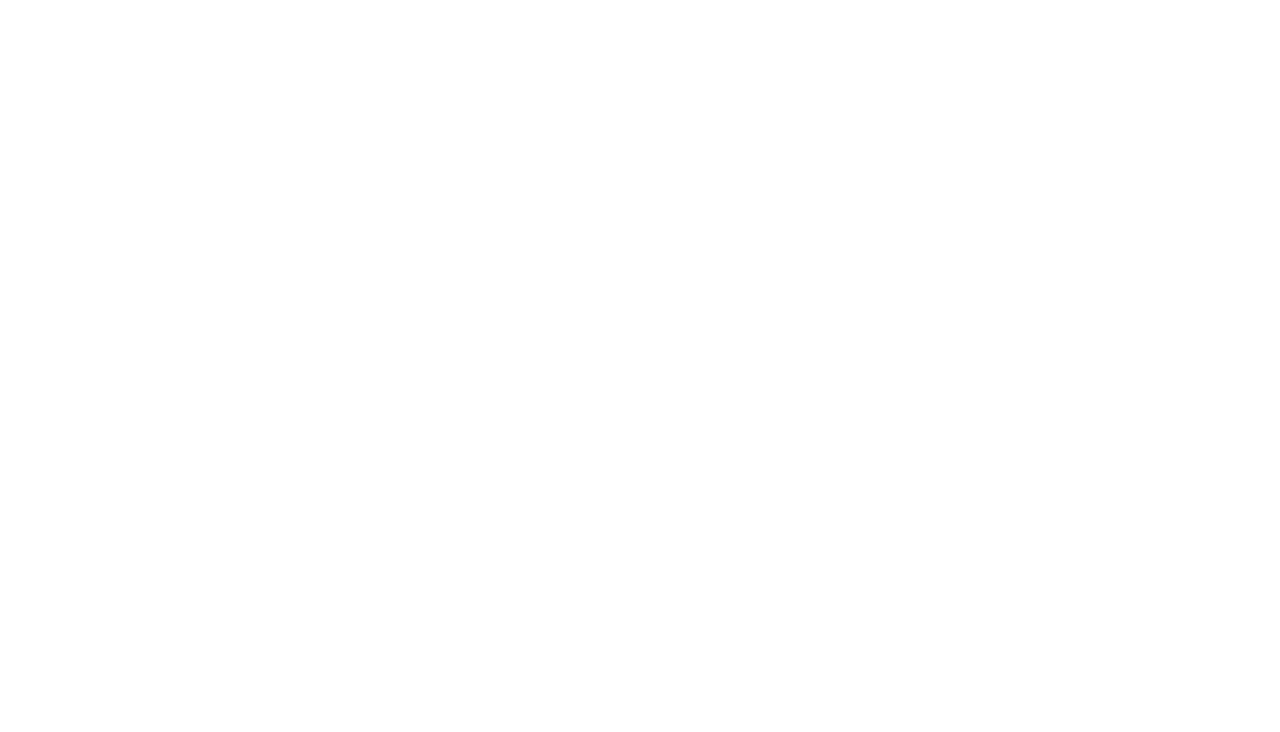
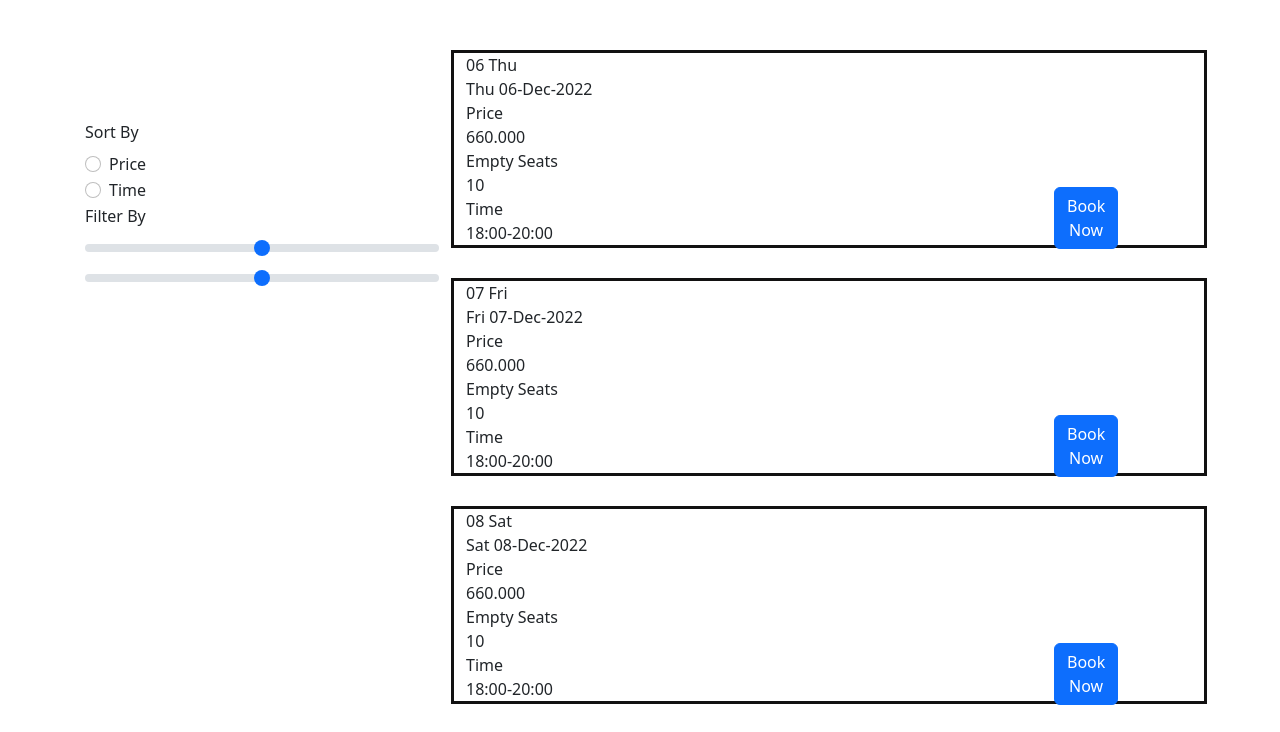
Before and after one commit to nguyendhst/project-movie-ticket-booking, a React (Create React App) app: page /booking in a window 1280 px wide. Before the commit this address had no page. Shown: the top 732 px of the page. Built offline with nearby package versions, Linux system fonts and the light colour scheme.

Commit message:
[ticketbooking]

```diff
--- a/package.json
+++ b/package.json
@@ -7,6 +7,7 @@
     "@testing-library/react": "^13.4.0",
     "@testing-library/user-event": "^13.5.0",
     "react": "^18.2.0",
+    "react-bootstrap": "^2.5.0",
     "react-dom": "^18.2.0",
     "react-router-dom": "^6.4.2",
     "react-scripts": "5.0.1",
--- a/public/index.html
+++ b/public/index.html
@@ -8,12 +8,18 @@
       name="description"
       content="Web site created using create-react-app"
     />
+    <!-- CSS only -->
+    <link
+      href="https://cdn.jsdelivr.net/npm/bootstrap@5.2.2/dist/css/bootstrap.min.css"
+      rel="stylesheet"
+      integrity="sha384-Zenh87qX5JnK2Jl0vWa8Ck2rdkQ2Bzep5IDxbcnCeuOxjzrPF/et3URy9Bv1WTRi"
+      crossorigin="anonymous"
+    />
 
     <title>Movie ticket booking app</title>
   </head>
   <body>
     <noscript>You need to enable JavaScript to run this app.</noscript>
     <div id="root"></div>
-
   </body>
 </html>
--- a/src/App.js
+++ b/src/App.js
@@ -6,6 +6,7 @@ import {
 } from 'react-router-dom';
 
 import LandingPage from './pages/LandingPage';
+import TicketBooking from './pages/TicketBooking';
 
 function App() {
   return (
@@ -13,6 +14,7 @@ function App() {
       <main>
         <Routes>
           <Route path="/" element={<LandingPage />} />
+          <Route path="/booking" element={<TicketBooking />} />
         </Routes>
       </main>
     </React.Fragment>
--- /dev/null
+++ b/src/pages/TicketBooking/components/Filter/index.css
@@ -0,0 +1,5 @@
+form.sticky {
+    padding-top: 70px;
+    position: sticky;
+    top: 0;
+}
--- /dev/null
+++ b/src/pages/TicketBooking/components/Filter/index.js
@@ -0,0 +1,106 @@
+import React, { Component } from "react";
+import Form from "react-bootstrap/Form";
+import "./index.css";
+
+const filterRadio = [
+  {
+    id: 1,
+    name: "Price",
+    value: "price",
+    checked: false,
+  },
+  {
+    id: 2,
+    name: "Time",
+    value: "time",
+    checked: false,
+  },
+];
+
+const filterRange = [
+  {
+    id: 1,
+    name: "Price",
+    value: "price",
+  },
+  {
+    id: 2,
+    name: "Seats",
+    value: "seats",
+  },
+];
+
+class Filter extends Component {
+  constructor(props) {
+    super(props);
+    this.state = {
+      filterRadio: filterRadio,
+      filterRange: filterRange,
+    };
+  }
+
+  render() {
+    const radioItem = this.state.filterRadio.map((radio) => (
+      <FilterRadio
+        key={radio.id}
+        name={radio.name}
+        value={radio.value}
+        checked={radio.checked}
+      />
+    ));
+
+    const rangeItem = this.state.filterRange.map((range) => (
+      <FilterRange
+        key={range.id}
+        name={range.name}
+        value={range.value}
+      />
+    ));
+
+    return (
+      <Form className="sticky">
+        <div className="filter-radio">
+          <Form.Label>Sort By</Form.Label>
+            {radioItem}
+        </div>
+        <div className="filter-range">
+            <Form.Label>Filter By</Form.Label>
+            {rangeItem}
+        </div>
+      </Form>
+    );
+  }
+}
+
+class FilterRadio extends Component {
+  render() {
+    return (
+      <Form.Check
+        key={this.props.id}
+        type="radio"
+        label={this.props.name}
+        name="formHorizontalRadios"
+        id={this.props.name}
+        value={this.props.value}
+        checked={this.props.checked}
+      />
+    );
+  }
+}
+
+class FilterRange extends Component {
+  render() {
+    return (
+      <Form.Range
+        key={this.props.id}
+        type="range"
+        label={this.props.name}
+        name="formHorizontalRange"
+        id={this.props.name}
+      />
+    );
+  }
+}
+
+
+export default Filter;
--- /dev/null
+++ b/src/pages/TicketBooking/index.css
@@ -0,0 +1,20 @@
+.ticket-item {
+    border: 3px solid #121111;
+    margin-bottom: 30px;
+    position: relative;
+}
+
+
+
+.ticket-item__button {
+    position: absolute;
+    top: 70%;
+    left: 80%;
+    right: 50%;
+
+}
+
+.container {
+    margin-top: 50px;
+    padding: 0 15px;
+}
--- /dev/null
+++ b/src/pages/TicketBooking/index.js
@@ -0,0 +1,144 @@
+import React, { Component } from "react";
+import { Container, Row, Col, Collapse, Button } from "react-bootstrap";
+import { Link } from "react-router-dom";
+import Filter from "./components/Filter";
+import "./index.css";
+
+const ticketData = [
+  {
+    id: 1,
+    timeShort: "06 Thu",
+    timeLong: "Thu 06-Dec-2022",
+    price: "660.000",
+    emptySeats: "10",
+    time: "18:00-20:00",
+  },
+  {
+    id: 2,
+    timeShort: "07 Fri",
+    timeLong: "Fri 07-Dec-2022",
+    price: "660.000",
+    emptySeats: "10",
+    time: "18:00-20:00",
+  },
+  {
+    id: 3,
+    timeShort: "08 Sat",
+    timeLong: "Sat 08-Dec-2022",
+    price: "660.000",
+    emptySeats: "10",
+    time: "18:00-20:00",
+  },
+  {
+    id: 4,
+    timeShort: "09 Sun",
+    timeLong: "Sun 09-Dec-2022",
+    price: "660.000",
+    emptySeats: "10",
+    time: "18:00-20:00",
+  },
+  {
+    id: 5,
+    timeShort: "10 Mon",
+    timeLong: "Mon 10-Dec-2022",
+    price: "660.000",
+    emptySeats: "10",
+    time: "18:00-20:00",
+  },
+  {
+    id: 6,
+    timeShort: "11 Tue",
+    timeLong: "Tue 11-Dec-2022",
+    price: "660.000",
+    emptySeats: "10",
+    time: "18:00-20:00",
+  },
+];
+
+class TicketBooking extends Component {
+  constructor(props) {
+    super(props);
+    this.state = {
+      ticketData: ticketData,
+    };
+  }
+
+  render() {
+    const ticketItem = this.state.ticketData.map((ticket) => (
+      <TicketItem
+        key={ticket.id}
+        timeShort={ticket.timeShort}
+        timeLong={ticket.timeLong}
+        price={ticket.price}
+        emptySeats={ticket.emptySeats}
+        time={ticket.time}
+      />
+    ));
+    return (
+      <Container>
+        <Row>
+          <Col sm={4}>
+            <Filter />
+          </Col>
+          <Col sm={8}>{ticketItem}</Col>
+        </Row>
+      </Container>
+    );
+  }
+}
+
+class TicketItem extends Component {
+  state = {
+    open: false,
+    setOpen: false,
+  };
+
+  render() {
+    return (
+      <Row>
+        <div className="ticket-item">
+          <div className="ticket-item__time">
+            <div className="ticket-item__time--short">
+              {this.props.timeShort}
+            </div>
+            <div className="ticket-item__time--long">{this.props.timeLong}</div>
+          </div>
+          <div className="ticket-item__price">
+            <div className="ticket-item__price--text">Price</div>
+            <div className="ticket-item__price--value">{this.props.price}</div>
+          </div>
+          <div className="ticket-item__empty-seats">
+            <div className="ticket-item__empty-seats--text">Empty Seats</div>
+            <div className="ticket-item__empty-seats--value">
+              {this.props.emptySeats}
+            </div>
+          </div>
+          <div className="ticket-item__time">
+            <div className="ticket-item__time--text">Time</div>
+            <div className="ticket-item__time--value">{this.props.time}</div>
+          </div>
+          <div className="ticket-item__button">
+            <Button
+              onClick={() => this.setState({ open: !this.state.open })}
+              aria-controls="collapse-text"
+              aria-expanded={this.state.open}
+            >
+              Book Now
+            </Button>
+          </div>
+          <Collapse in={this.state.open}>
+            <div id="collapse-text">
+              Hello
+            </div>
+          </Collapse>
+        </div>
+      </Row>
+    );
+  }
+}
+
+class ExpandedTicketItem extends Component {
+
+}
+
+export default TicketBooking;
```
Also changed, not shown: src/pages/TicketBooking/components/Banner/index.js (added), src/pages/TicketBooking/components/TicketItem/index.js (added), 1 other file (tests, documents, lock files or other folders).
